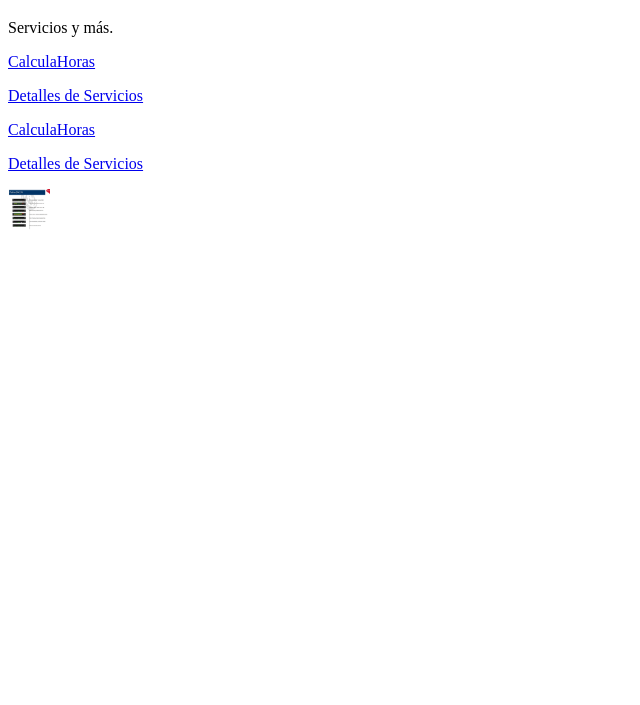
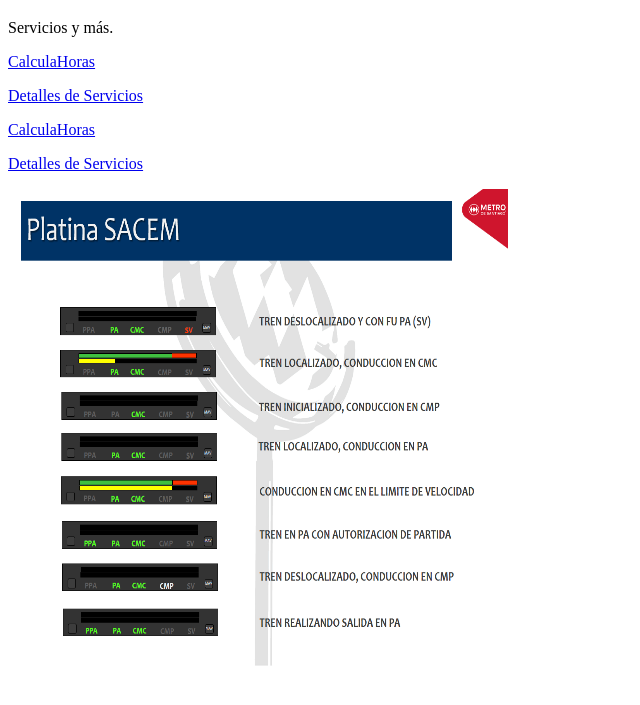
Before and after one commit to iglu0/CalculaHoras, a plain HTML site: page anti.html in a window 1280 px wide. Shown: the part 61-766 px from the top of the page, without its empty margins (0-640 px from the left). Drawn offline with Linux system fonts and the light colour scheme.

Commit message:
Update anti.html

```diff
--- a/anti.html
+++ b/anti.html
@@ -11,7 +11,7 @@
 <p></p><a href="/CalculaHoras/">CalculaHoras</a></p>
 <p><a href="/CalculaHoras/detalle-servicios.html">Detalles de Servicios</a></p>
 
-<p><a href="/CalculaHoras/detalle-servicios.html"><img src="SACEM.gif" alt="??????" style="width:42px;height:42px;"></a></p
+<p><a href="/CalculaHoras/detalle-servicios.html"><img src="SACEM.gif" alt="??????" style="width:500px;height:500px;"></a></p
 
 
 </body>
```
